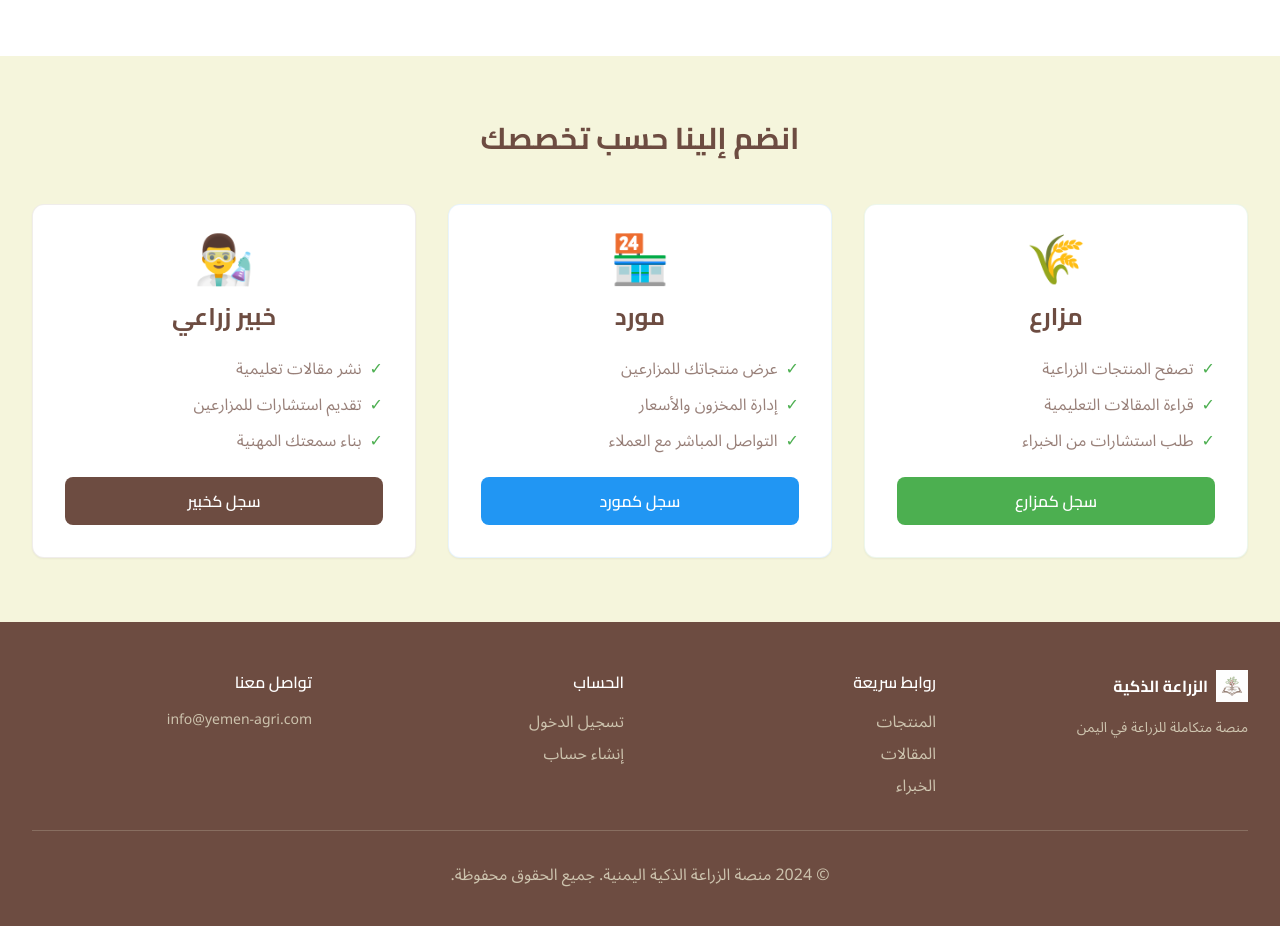
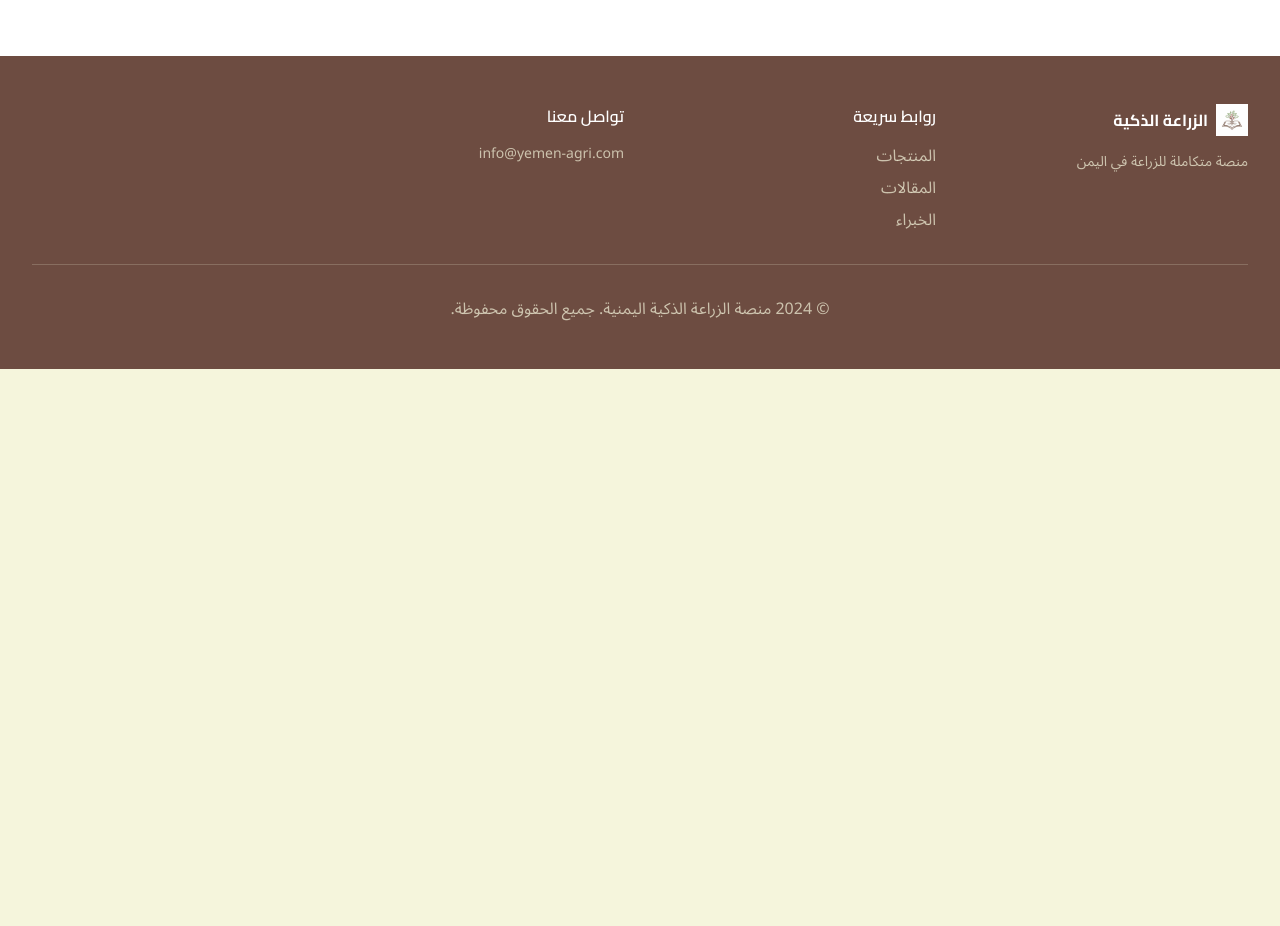
Before and after one commit to lybdalhkymmnswr-ui/yemen-smart-agriculture, a Next.js app: page / in a window 1280 px wide. Shown: the part 3380-4306 px from the top of the page. After the commit the page ends 3749 px from the top, so only its background shows below. Built offline with nearby package versions, Linux system fonts and the light colour scheme; no server answers.

Commit message:
إخفاء قسم التسجيل وروابط الحساب في الفوتر - Guest Mode

```diff
--- a/src/app/page.tsx
+++ b/src/app/page.tsx
@@ -473,100 +473,7 @@ export default function HomePage() {
         </div>
       </section>
 
-      {/* User Types Section */}
-      <section className="py-16 bg-beige">
-        <div className="max-w-7xl mx-auto px-4 sm:px-6 lg:px-8">
-          <h2 className="text-3xl font-bold text-center text-soil mb-12 font-cairo">
-            انضم إلينا حسب تخصصك
-          </h2>
-
-          <div className="grid grid-cols-1 md:grid-cols-3 gap-8">
-            {/* Farmer Card */}
-            <div className="bg-white rounded-xl shadow-sm p-8 border border-growth/10 hover:shadow-md transition-shadow">
-              <div className="text-center mb-6">
-                <span className="text-5xl">🌾</span>
-                <h3 className="text-2xl font-bold text-soil mt-4 font-cairo">مزارع</h3>
-              </div>
-              <ul className="space-y-3 text-soil/70 mb-6 font-noto">
-                <li className="flex items-center gap-2">
-                  <span className="text-growth">✓</span>
-                  تصفح المنتجات الزراعية
-                </li>
-                <li className="flex items-center gap-2">
-                  <span className="text-growth">✓</span>
-                  قراءة المقالات التعليمية
-                </li>
-                <li className="flex items-center gap-2">
-                  <span className="text-growth">✓</span>
-                  طلب استشارات من الخبراء
-                </li>
-              </ul>
-              <Link
-                href="/register?role=farmer"
-                className="block w-full text-center py-3 bg-growth text-white rounded-lg hover:bg-growth-dark transition-colors font-cairo"
-              >
-                سجل كمزارع
-              </Link>
-            </div>
-
-            {/* Supplier Card */}
-            <div className="bg-white rounded-xl shadow-sm p-8 border border-water/10 hover:shadow-md transition-shadow">
-              <div className="text-center mb-6">
-                <span className="text-5xl">🏪</span>
-                <h3 className="text-2xl font-bold text-soil mt-4 font-cairo">مورد</h3>
-              </div>
-              <ul className="space-y-3 text-soil/70 mb-6 font-noto">
-                <li className="flex items-center gap-2">
-                  <span className="text-growth">✓</span>
-                  عرض منتجاتك للمزارعين
-                </li>
-                <li className="flex items-center gap-2">
-                  <span className="text-growth">✓</span>
-                  إدارة المخزون والأسعار
-                </li>
-                <li className="flex items-center gap-2">
-                  <span className="text-growth">✓</span>
-                  التواصل المباشر مع العملاء
-                </li>
-              </ul>
-              <Link
-                href="/register?role=supplier"
-                className="block w-full text-center py-3 bg-water text-white rounded-lg hover:bg-water-dark transition-colors font-cairo"
-              >
-                سجل كمورد
-              </Link>
-            </div>
-
-            {/* Expert Card */}
-            <div className="bg-white rounded-xl shadow-sm p-8 border border-soil/10 hover:shadow-md transition-shadow">
-              <div className="text-center mb-6">
-                <span className="text-5xl">👨‍🔬</span>
-                <h3 className="text-2xl font-bold text-soil mt-4 font-cairo">خبير زراعي</h3>
-              </div>
-              <ul className="space-y-3 text-soil/70 mb-6 font-noto">
-                <li className="flex items-center gap-2">
-                  <span className="text-growth">✓</span>
-                  نشر مقالات تعليمية
-                </li>
-                <li className="flex items-center gap-2">
-                  <span className="text-growth">✓</span>
-                  تقديم استشارات للمزارعين
-                </li>
-                <li className="flex items-center gap-2">
-                  <span className="text-growth">✓</span>
-                  بناء سمعتك المهنية
-                </li>
-              </ul>
-              <Link
-                href="/register?role=expert"
-                className="block w-full text-center py-3 bg-soil text-white rounded-lg hover:bg-soil-dark transition-colors font-cairo"
-              >
-                سجل كخبير
-              </Link>
-            </div>
-          </div>
-        </div>
-      </section>
+      {/* AUTH DISABLED: قسم التسجيل مخفي مؤقتاً */}
 
       {/* Footer */}
       <footer className="bg-soil text-white py-12">
@@ -596,13 +503,7 @@ export default function HomePage() {
                 <li><Link href="/experts" className="hover:text-white">الخبراء</Link></li>
               </ul>
             </div>
-            <div>
-              <h4 className="font-semibold mb-4 font-cairo">الحساب</h4>
-              <ul className="space-y-2 text-beige/70 font-noto">
-                <li><Link href="/login" className="hover:text-white">تسجيل الدخول</Link></li>
-                <li><Link href="/register" className="hover:text-white">إنشاء حساب</Link></li>
-              </ul>
-            </div>
+            {/* AUTH DISABLED: روابط الحساب مخفية مؤقتاً */}
             <div>
               <h4 className="font-semibold mb-4 font-cairo">تواصل معنا</h4>
               <p className="text-beige/70 text-sm font-noto">
```
